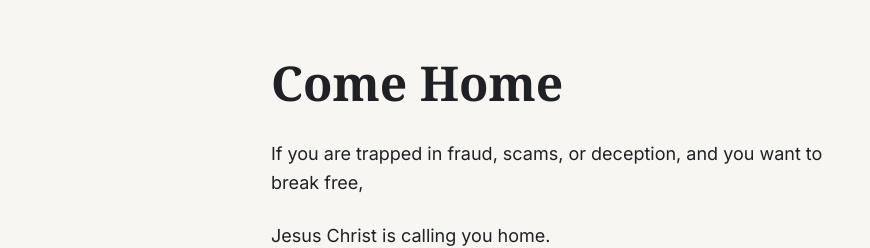
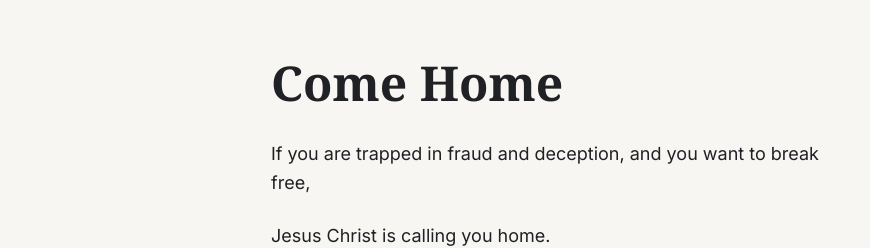
Before and after one commit to whoisjimilitan/restoration-community, a Next.js app in the folder apps/web/: page / in a window 1280 px wide. Shown: the part 5420-5668 px from the top of the page, without its empty margins (81-951 px from the left). Built offline with nearby package versions, Linux system fonts and the light colour scheme; a web font is replaced by a local one.

Commit message:
refine: Final invitation - tighten language (remove scams)

```diff
--- a/apps/web/src/app/components/landing/InvitationSection.tsx
+++ b/apps/web/src/app/components/landing/InvitationSection.tsx
@@ -15,7 +15,7 @@ export default function InvitationSection() {
 
           <div className="space-y-6 text-lg text-rc-text leading-relaxed">
             <p>
-              If you are trapped in fraud, scams, or deception, and you want to break free,
+              If you are trapped in fraud and deception, and you want to break free,
             </p>
             <p>
               Jesus Christ is calling you home.
```
